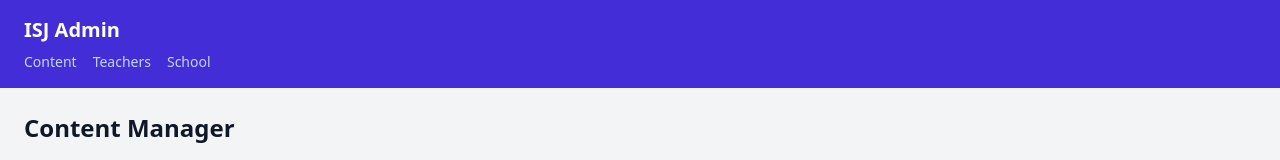
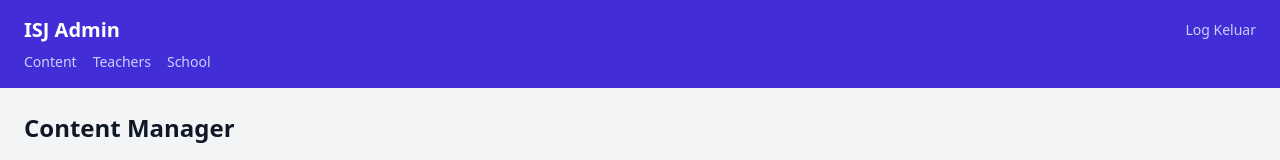
Before and after one commit to fatihiazmi/iqra-smart-journey, a Next.js app: page /admin/content in a window 1280 px wide. Shown: the top 160 px of the page. Built offline with nearby package versions, Linux system fonts and the light colour scheme; no server answers; the database is empty.

Commit message:
feat: add logout button to dashboard and admin layouts

```diff
--- a/src/app/admin/layout.tsx
+++ b/src/app/admin/layout.tsx
@@ -1,4 +1,5 @@
 import Link from "next/link";
+import { LogoutButton } from "@/components/logout-button";
 
 const navLinks = [
   { href: "/admin", label: "Content" },
@@ -15,7 +16,10 @@ export default function AdminLayout({
     <div className="min-h-screen bg-gray-100 flex flex-col">
       {/* Header */}
       <header className="bg-indigo-700 px-6 py-4">
-        <h1 className="text-xl font-bold text-white">ISJ Admin</h1>
+        <div className="flex items-center justify-between">
+          <h1 className="text-xl font-bold text-white">ISJ Admin</h1>
+          <LogoutButton className="text-sm text-indigo-200 hover:text-white transition-colors" />
+        </div>
         <nav className="mt-2 flex gap-4">
           {navLinks.map((link) => (
             <Link
--- a/src/app/dashboard/layout.tsx
+++ b/src/app/dashboard/layout.tsx
@@ -1,4 +1,5 @@
 import Link from "next/link";
+import { LogoutButton } from "@/components/logout-button";
 
 const navLinks = [
   { href: "/dashboard", label: "Overview" },
@@ -18,7 +19,10 @@ export default function DashboardLayout({
     <div className="min-h-screen bg-gray-100 flex flex-col">
       {/* Header */}
       <header className="bg-white border-b border-gray-200 px-6 py-4">
-        <h1 className="text-xl font-bold text-gray-900">ISJ Dashboard</h1>
+        <div className="flex items-center justify-between">
+          <h1 className="text-xl font-bold text-gray-900">ISJ Dashboard</h1>
+          <LogoutButton />
+        </div>
         <nav className="mt-2 flex gap-4">
           {navLinks.map((link) => (
             <Link
--- /dev/null
+++ b/src/components/logout-button.tsx
@@ -0,0 +1,23 @@
+'use client'
+
+import { useRouter } from 'next/navigation'
+import { createClient } from '@/lib/supabase/client'
+
+export function LogoutButton({ className }: { className?: string }) {
+  const router = useRouter()
+
+  const handleLogout = async () => {
+    const supabase = createClient()
+    await supabase.auth.signOut()
+    router.push('/login')
+  }
+
+  return (
+    <button
+      onClick={handleLogout}
+      className={className ?? 'text-sm text-gray-500 hover:text-red-600 transition-colors'}
+    >
+      Log Keluar
+    </button>
+  )
+}
```
